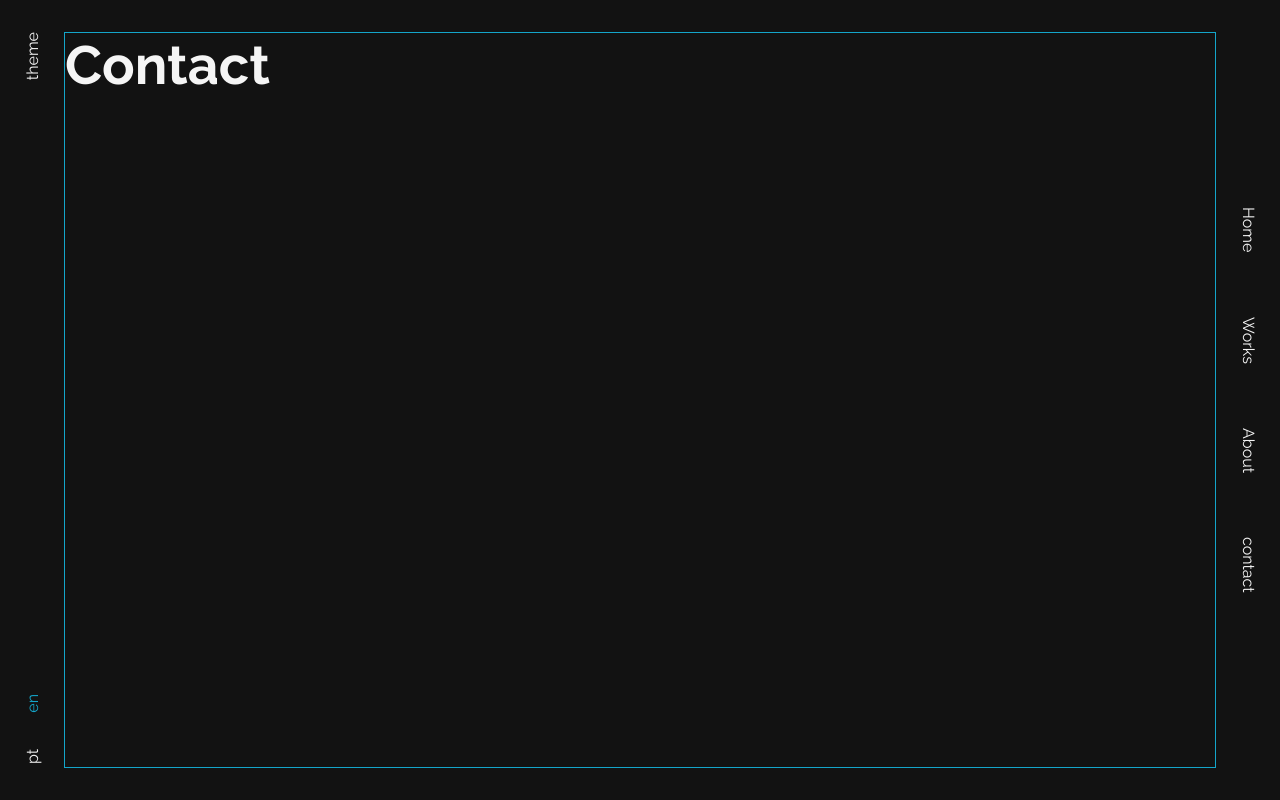
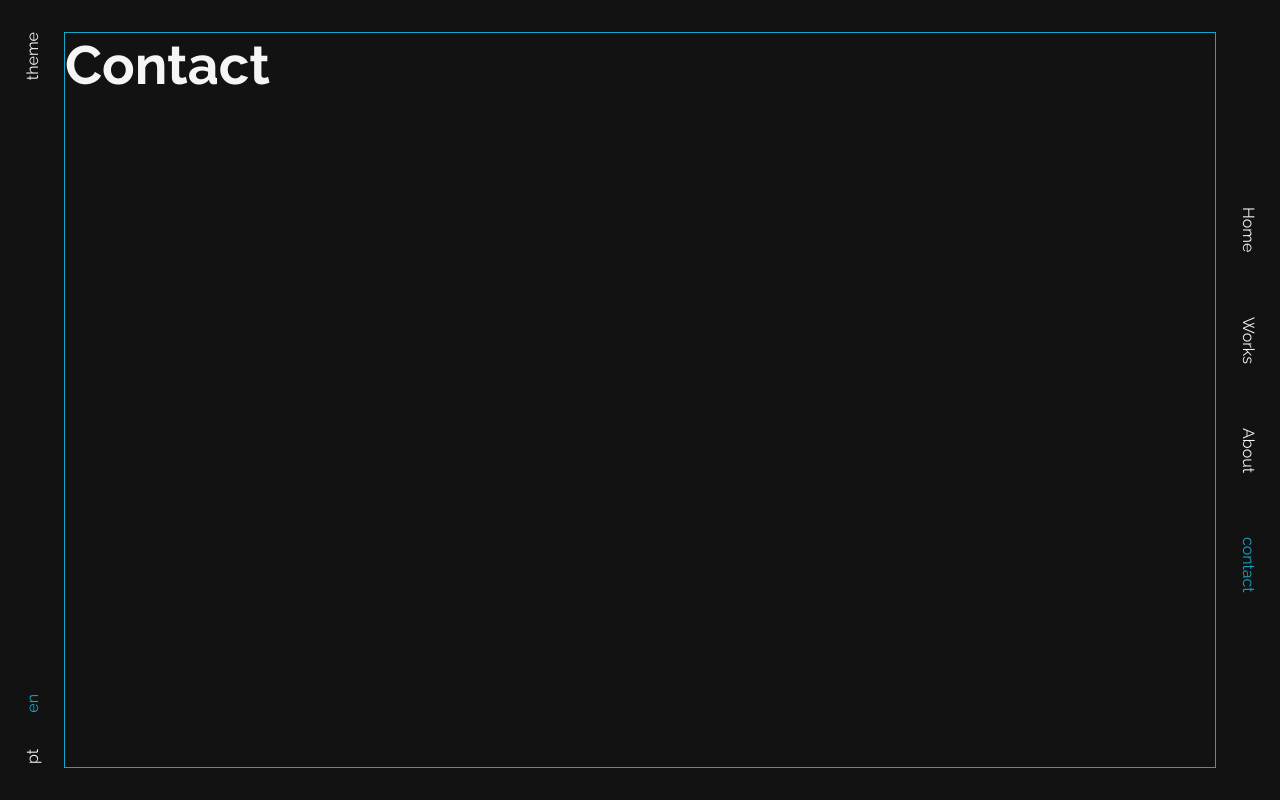
Before and after one commit to henriquepw/henrique.pw, a Next.js app: page /contact in a window 1280 px wide. Built offline with nearby package versions, Linux system fonts and the light colour scheme.

Commit message:
:sparkles: feat: controlando a etapa pelo store

```diff
--- a/src/components/molecules/Menu/index.tsx
+++ b/src/components/molecules/Menu/index.tsx
@@ -1,4 +1,4 @@
-import React, { useMemo } from 'react';
+import React, { useEffect, useMemo, useState } from 'react';
 
 import Link from 'next/link';
 import { useRouter } from 'next/router';
@@ -7,11 +7,19 @@ import { useTheme } from '@/hooks/useTheme';
 
 import { SECTIONS } from '@/utils/sections';
 
-import { Container, ExtraConfigs, Navigator, NavigateButton } from './styles';
+import {
+  Container,
+  ExtraConfigs,
+  Navigator,
+  NavigateButton,
+  NavigateItem,
+} from './styles';
 
 const Menu: React.FC = () => {
   const router = useRouter();
   const theme = useTheme();
+
+  const [currentSection, setCurrentSection] = useState(SECTIONS[0].slug);
 
   const currentLocale = useMemo(
     () => router.locale.toLowerCase().split('-')[0],
@@ -25,6 +33,10 @@ const Menu: React.FC = () => {
   function changeLocaleToPt(): void {
     router.push(router.pathname, undefined, { locale: 'pt' });
   }
+
+  useEffect(() => {
+    setCurrentSection(router.pathname);
+  }, [router.pathname]);
 
   return (
     <Container>
@@ -55,11 +67,14 @@ const Menu: React.FC = () => {
 
       <Navigator>
         {SECTIONS.map((section) => (
-          <li key={section.id}>
-            <Link href={`/${section.slug}`}>
+          <NavigateItem
+            key={section.id}
+            isSelected={section.slug === currentSection}
+          >
+            <Link href={section.slug}>
               <a>{section.name}</a>
             </Link>
-          </li>
+          </NavigateItem>
         ))}
       </Navigator>
     </Container>
--- a/src/components/molecules/Menu/styles.ts
+++ b/src/components/molecules/Menu/styles.ts
@@ -1,6 +1,6 @@
 import styled, { css } from 'styled-components';
 
-interface NavigateButtonProps {
+interface NavigateProps {
   isSelected?: boolean;
 }
 
@@ -56,9 +56,19 @@ export const Navigator = styled.ul`
   }
 `;
 
+export const NavigateItem = styled.li<NavigateProps>`
+  ${({ isSelected, theme }) =>
+    isSelected &&
+    css`
+      a {
+        color: ${theme.colors.active};
+      }
+    `}
+`;
+
 export const NavigateButton = styled.button.attrs({
   type: 'button',
-})<NavigateButtonProps>`
+})<NavigateProps>`
   position: relative;
 
   span {
--- a/src/utils/sections.ts
+++ b/src/utils/sections.ts
@@ -3,8 +3,8 @@ export const SECTIONS_IDS = {
 };
 
 export const SECTIONS = [
-  { name: 'Home', slug: '', id: '2wkBThk2SvuvNLP8wxgjo0' },
-  { name: 'Works', slug: 'works', id: 'works' },
-  { name: 'About', slug: 'about', id: 'about' },
-  { name: 'contact', slug: 'contact', id: 'contact' },
+  { name: 'Home', slug: '/', id: '2wkBThk2SvuvNLP8wxgjo0' },
+  { name: 'Works', slug: '/works', id: 'works' },
+  { name: 'About', slug: '/about', id: 'about' },
+  { name: 'contact', slug: '/contact', id: 'contact' },
 ];
```
